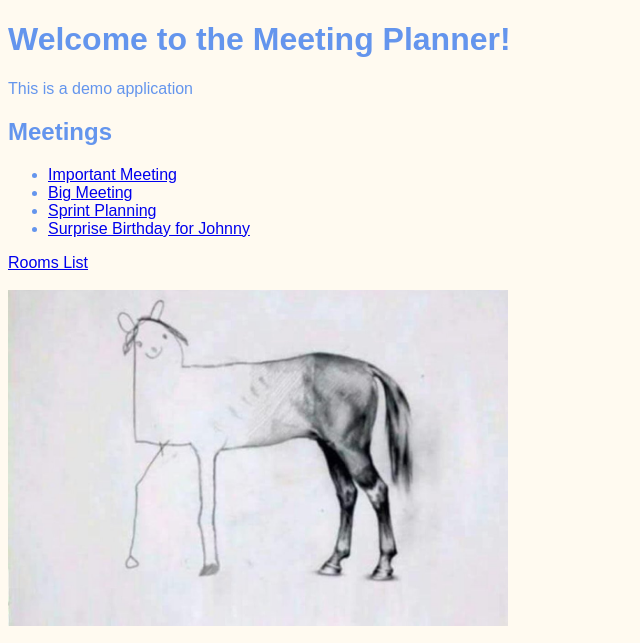
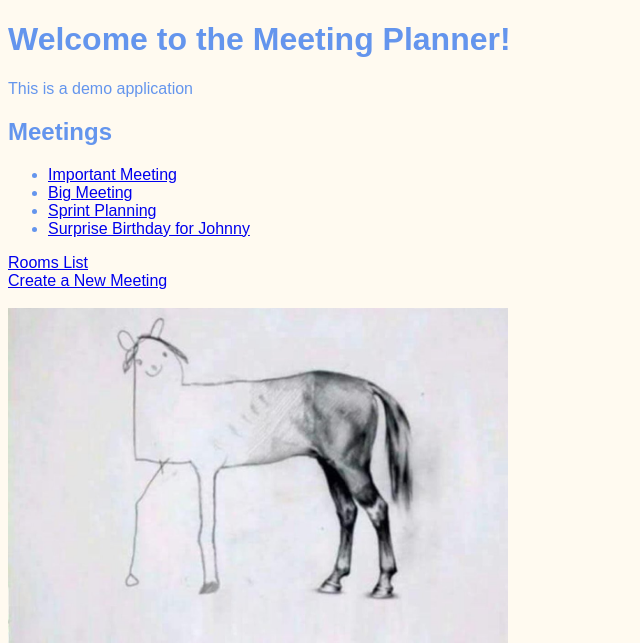
Before and after one commit to VMGranite/djangoProject, a Django app: page / in a window 1280 px wide. Shown: the top 643 px of the page, without its empty margins (0-640 px from the left). Run offline with Django 5.2, Linux system fonts and the light colour scheme; data comes from the database, SQL or seed files in the repository.

Commit message:
Update welcome.html

```diff
--- a/meeting_planner/website/templates/website/welcome.html
+++ b/meeting_planner/website/templates/website/welcome.html
@@ -21,6 +21,8 @@
     </ul>
 
     <a href="{% url 'rooms' %}">Rooms List</a>
+    <br>
+    <a href="{% url 'new' %}">Create a New Meeting</a>
 
     <br> <br>
 
```
